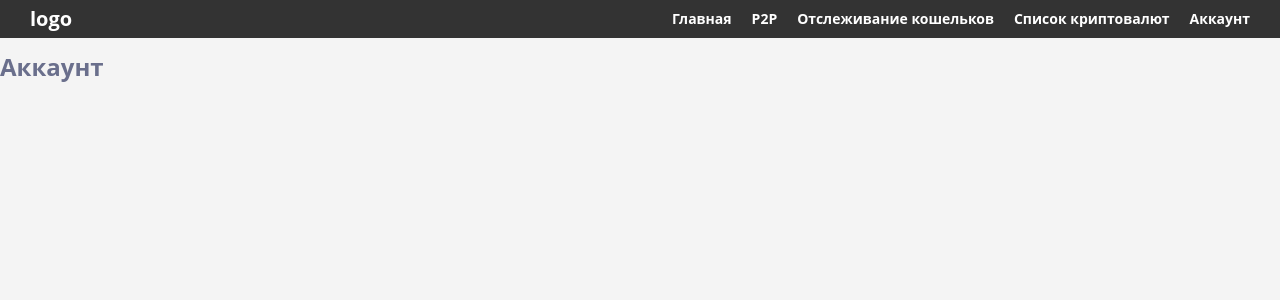
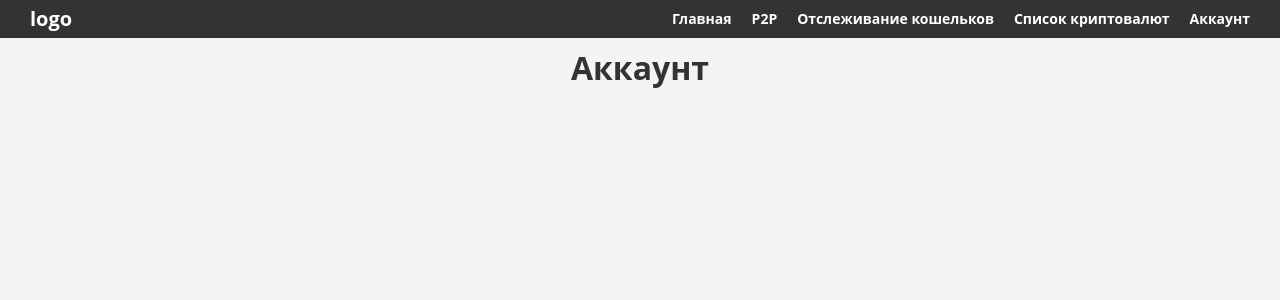
Before and after one commit to yankochur/CryptoChanger, a Python web app: template app/templates/main/account.html in a window 1280 px wide. Shown: the top 300 px of the page. Run offline with Jinja, Linux system fonts and the light colour scheme; the template is opened without the code that fills it, so the values that code supplies are empty.

Commit message:
account page

```diff
--- a/app/templates/main/account.html
+++ b/app/templates/main/account.html
@@ -3,5 +3,7 @@
 {% block title %} Аккаунт {% endblock %}
 
 {% block body %}
-    <h2>Аккаунт</h2>
+    <div class="info">
+        <h1>Аккаунт</h1>
+    </div>
 {% endblock %}
```
